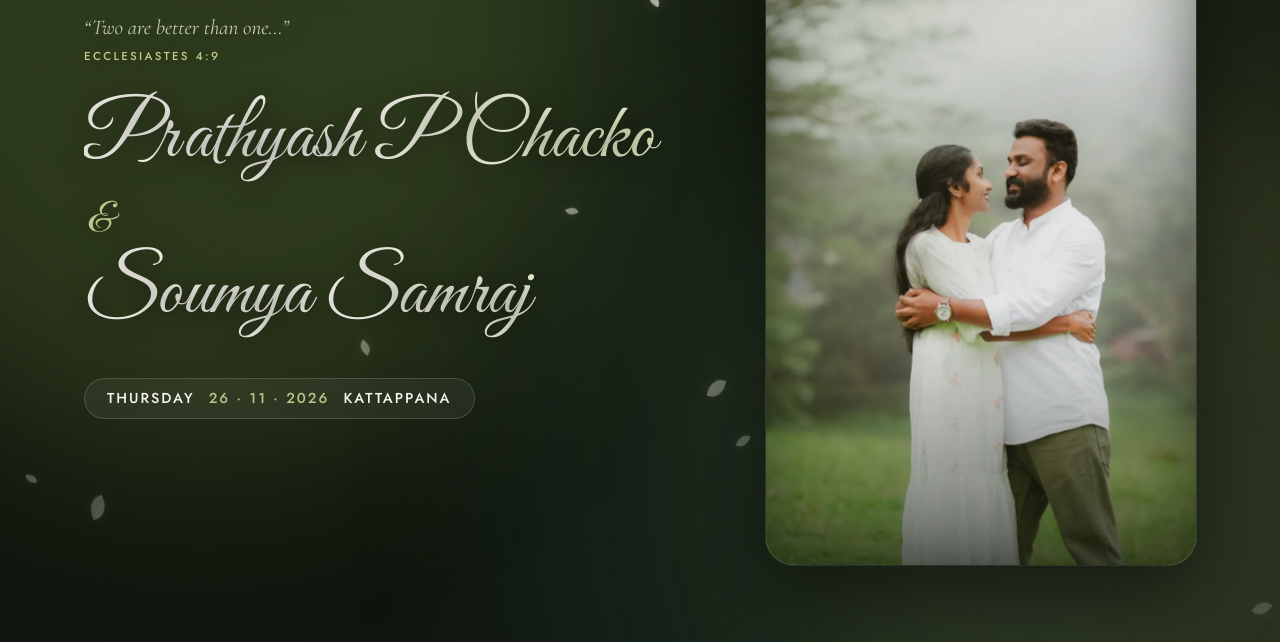
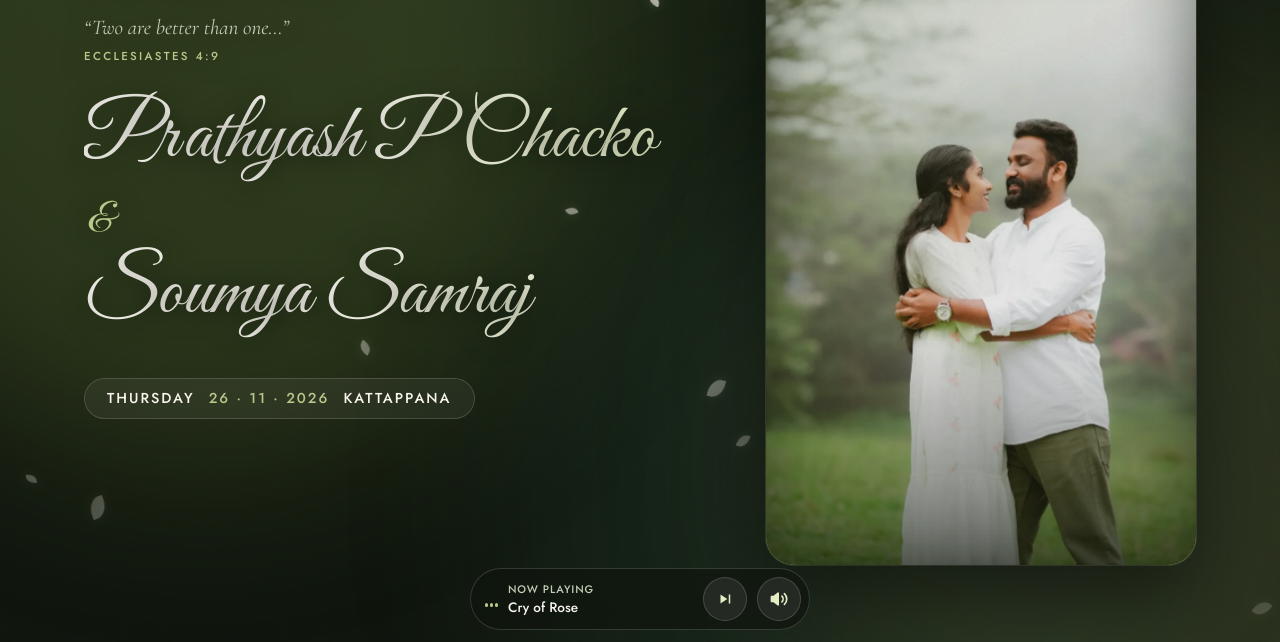
Before and after one commit to jvnjse/prathyash-soumya, a plain HTML site: page index.html in a window 1280 px wide. Shown: the part 158-800 px from the top of the page. Drawn offline with nearby package versions, Linux system fonts and the light colour scheme.

Commit message:
feat: green/ivory theme, new photos, real map links, background music player
Co-Authored-By: Claude Sonnet 5.5 <noreply@anthropic.com>

```diff
--- a/index.html
+++ b/index.html
@@ -153,6 +153,19 @@ footer{padding:0 20px 60px;text-align:center;font:500 .7rem/1 var(--ui);letter-s
   #petals{display:none}
   .card,.btn,.g-item,.g-item img{transition:none}#lb[open],#lb-img.sw{animation:none}
 }
+
+#music{position:fixed;left:12px;right:12px;bottom:12px;z-index:50;margin:0 auto;max-width:340px;display:flex;align-items:center;gap:10px;padding:8px 8px 8px 14px;border-radius:999px;background:rgba(16,22,14,.72);backdrop-filter:blur(14px);-webkit-backdrop-filter:blur(14px);border:1px solid var(--glass-line);color:var(--ink);font:500 .85rem var(--ui)}
+#music .eq{display:flex;align-items:flex-end;gap:2px;height:16px}
+#music .eq i{width:3px;height:4px;background:var(--gold);border-radius:2px}
+#music.on .eq i{animation:eq .9s ease-in-out infinite alternate}
+#music.on .eq i:nth-child(2){animation-delay:.2s}#music.on .eq i:nth-child(3){animation-delay:.4s}
+@keyframes eq{to{height:16px}}
+#music .t{flex:1;min-width:0;overflow:hidden;text-overflow:ellipsis;white-space:nowrap}
+#music .t small{display:block;color:var(--ink-soft);font-size:.68rem;letter-spacing:.08em;text-transform:uppercase}
+#music button{display:grid;place-items:center;width:44px;height:44px;border-radius:50%;border:1px solid var(--glass-line);background:rgba(255,255,255,.08);color:var(--gold-2);cursor:pointer}
+#music button:focus-visible{outline:3px solid var(--gold-2);outline-offset:2px}
+#music.muted .t{opacity:.5}#music.muted .w{display:none}
+@media (prefers-reduced-motion:reduce){#music.on .eq i{animation:none;height:10px}}
 </style>
 </head>
 <body>
@@ -269,6 +282,7 @@ footer{padding:0 20px 60px;text-align:center;font:500 .7rem/1 var(--ui);letter-s
 </main>
 <footer>Prathyash &amp; Soumya · 26.11.2026</footer>
 
+<div id="music" role="region" aria-label="Background music"><span class="eq" aria-hidden="true"><i></i><i></i><i></i></span><span class="t"><small>Now playing</small><span id="mTitle">…</span></span><button id="mNext" aria-label="Next track"><svg width="18" height="18" viewBox="0 0 24 24" fill="currentColor"><path d="M6 6l9 6-9 6zM17 6h2v12h-2z"/></svg></button><button id="mMute" aria-label="Mute music" aria-pressed="false"><svg width="20" height="20" viewBox="0 0 24 24" fill="none" stroke="currentColor" stroke-width="2" stroke-linecap="round" stroke-linejoin="round"><path d="M11 5L6 9H3v6h3l5 4z" fill="currentColor"/><path class="w" d="M15.5 8.5a5 5 0 010 7M18.5 5.5a9 9 0 010 13"/></svg></button></div>
 <script>
 const reduce = matchMedia('(prefers-reduced-motion:reduce)').matches;
 
@@ -358,6 +372,25 @@ lb.addEventListener('keydown', e => { if (e.key === 'ArrowLeft') show(cur - 1, -
 let x0 = null;
 lbImg.addEventListener('pointerdown', e => { x0 = e.clientX; });
 lbImg.addEventListener('pointerup', e => { if (x0 !== null && Math.abs(e.clientX - x0) > 50) show(cur + (e.clientX < x0 ? 1 : -1), e.clientX < x0 ? 1 : -1); x0 = null; });
+
+/* background music playlist: loops through all tracks forever */
+(()=>{
+  const files=['Cry of Rose - A.R Rahman _ Naveen Kumar _ Roja Jaaneman _ Flute Tune _ Instrumental.mp3','Ondra Renda song bgm_Kaakha Kaakha_Suriya_Jyothika_Harris Jayaraj bgm.mp3','Vennilave vennilave Tamil Romantic Song By Neelgreev #veena.mp3'];
+  const names=['Cry of Rose','Ondra Renda','Vennilave Vennilave'];
+  let i=0;const a=new Audio();a.volume=.6;a.preload='auto';
+  const bar=document.getElementById('music'),title=document.getElementById('mTitle'),mute=document.getElementById('mMute');
+  const load=n=>{i=(n+files.length)%files.length;a.src=encodeURIComponent(files[i]);title.textContent=names[i];};
+  const sync=()=>{bar.classList.toggle('on',!a.paused&&!a.muted);bar.classList.toggle('muted',a.muted);mute.setAttribute('aria-pressed',a.muted);mute.setAttribute('aria-label',a.muted?'Unmute music':'Mute music');};
+  a.onended=()=>{load(i+1);a.play().catch(()=>{});};
+  a.onplay=a.onpause=sync;
+  mute.onclick=e=>{e.stopPropagation();a.muted=!a.muted;if(a.paused)a.play().catch(()=>{});sync();};
+  document.getElementById('mNext').onclick=e=>{e.stopPropagation();load(i+1);a.play().catch(()=>{});};
+  const evs=['click','touchstart','keydown','pointerdown'];
+  const off=()=>evs.forEach(e=>removeEventListener(e,go,true));
+  const go=e=>{if(bar.contains(e.target))return;a.play().then(off).catch(()=>{});};
+  load(0);evs.forEach(e=>addEventListener(e,go,true));
+  a.play().then(off).catch(()=>{});
+})();
 </script>
 </body>
 </html>
```
Also changed, not shown: 3 other files.
